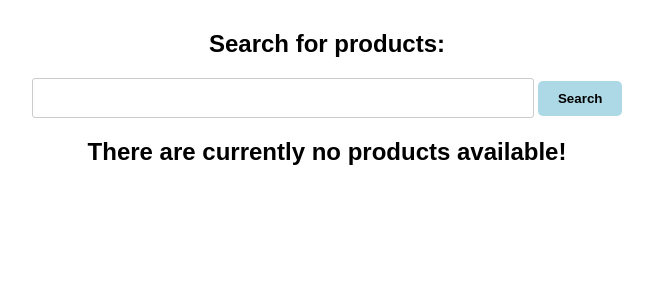
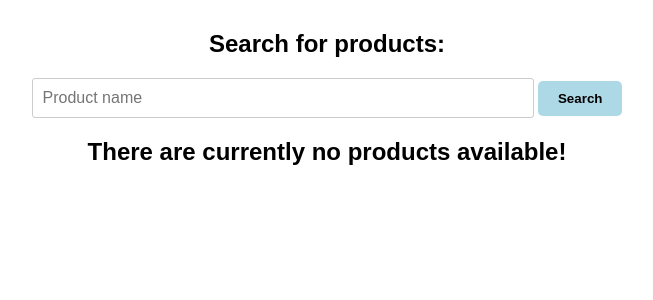
Before and after one commit to Tartsi/simple-online-store, a Flask app: template templates/store.html in a window 1280 px wide. Shown: the part 62-362 px from the top of the page, without its empty margins (313-966 px from the left). Run offline with Flask 2, Linux system fonts and the light colour scheme; the template is opened without the code that fills it, so the values that code supplies are empty.

Commit message:
Finished functionality of searching for products

```diff
--- a/routes.py
+++ b/routes.py
@@ -69,12 +69,40 @@ def store():
     query = utils.get_all_products()
     products = []
 
+    if query is None:
+        return render_template("store.html", products=products)
+
     for product in query:
+
+        # Only add product if stock is higher than 0
 
         if product[4] > 0:
             products.append(product)
 
     return render_template("store.html", products=products)
+
+
+@app.route("/search", methods=["POST"])
+def search():
+
+    if request.method == "POST":
+
+        name = request.form["search"]
+
+        result = utils.search_products(name)
+        products = []
+
+        if result is None:
+            return render_template("store.html", products=products, no_product_found=True)
+
+        for product in result:
+
+            # Only add product if stock is higher than 0
+
+            if product[4] > 0:
+                products.append(product)
+
+        return render_template("store.html", products=products)
 
 
 @ app.route("/admin", methods=["GET", "POST"])
--- a/templates/store.html
+++ b/templates/store.html
@@ -26,28 +26,39 @@
     <div class="container">
         <div class="search-form">
             <h2>Search for products:</h2>
-            <form>
-                <input type="text" name="search_query">
+            <form action="/search" , method="POST">
+                <input type="text" name="search" , placeholder="Product name">
                 <input type="submit" value="Search">
+                <input type="hidden" name="csrf_token" value="{{ session.csrf_token }}">
             </form>
         </div>
 
-        {% if products|length == 0 %}
+        {% if no_product_found %}
+
+        <h2 style="text-align: center">Could not find searched products!</h2>
+
+        {% elif products|length == 0 %}
 
         <h2 style="text-align: center">There are currently no products available!</h2>
 
         {% else %}
+
         <div class="product-list">
             <h2>All products:</h2>
+
             {% for product in products %}
+
             <div class="product-item">
                 <h3>Item name: {{ product.name }}</h3>
                 <p>Description: {{ product.description }}</p>
                 <p>Item price: {{ product.price }}</p>
                 <p>Current stock: {{ product.amount }}</p>
             </div>
+
             {% endfor %}
+
         </div>
+
         {% endif %}
 </body>
 
```
